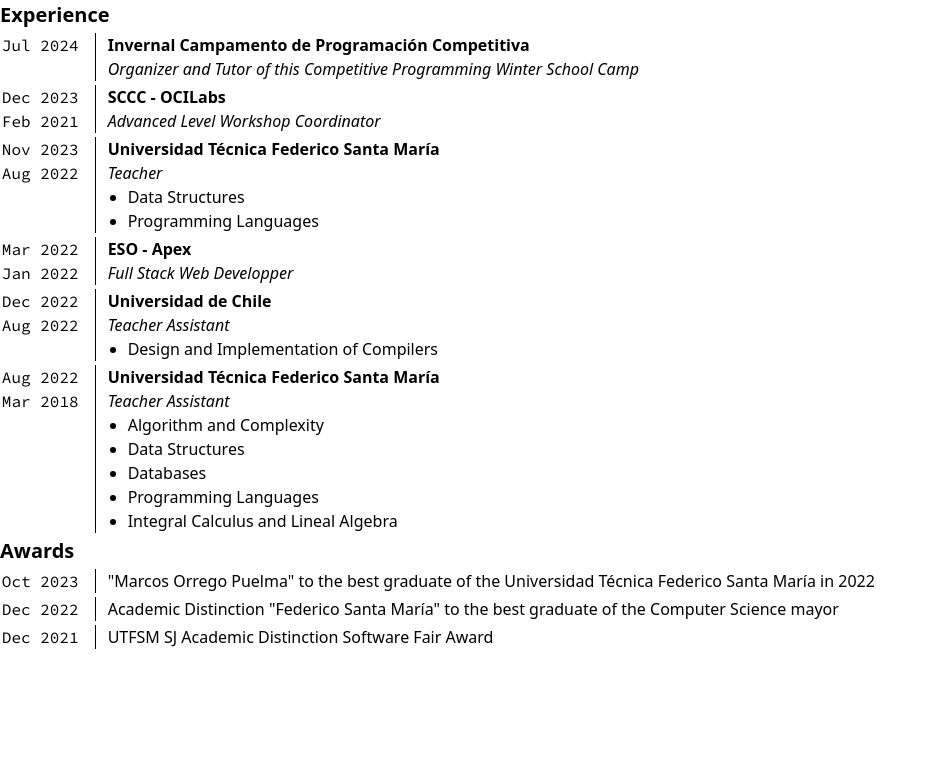
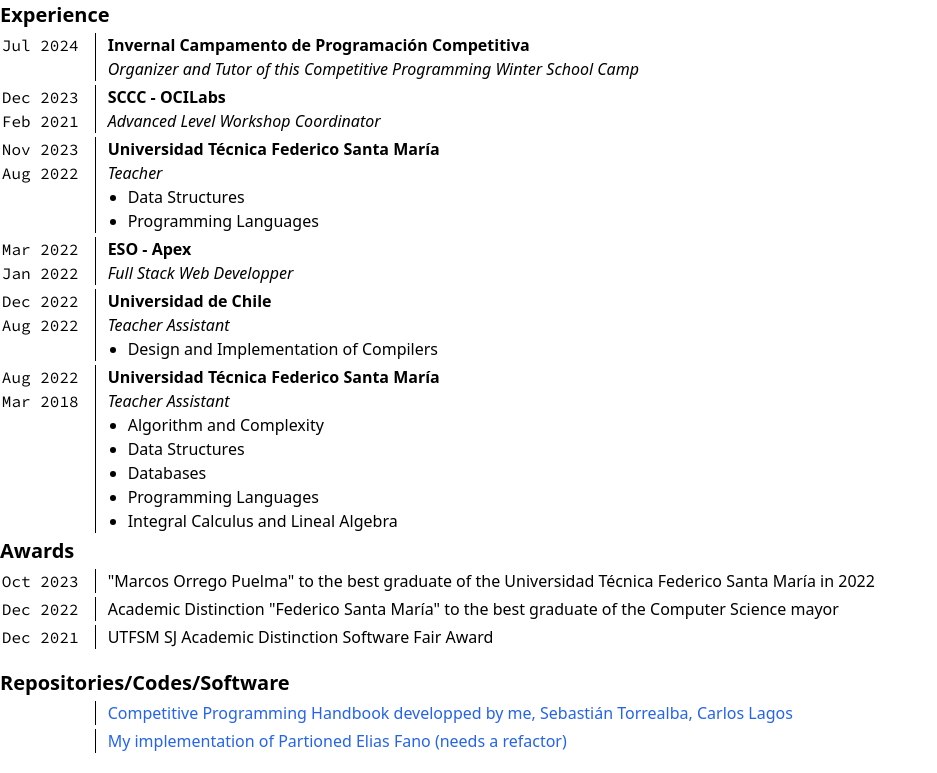
Before and after one commit to Yhatoh/yhatoh.github.io, a plain HTML site: page index.html in a window 1280 px wide. Shown: the part 603-1376 px from the top of the page, without its empty margins (0-937 px from the left). Before the commit the page ends 1272 px from the top, so only its background shows below. Drawn offline with nearby package versions, Linux system fonts and the light colour scheme.

Commit message:
add repositories section

```diff
--- a/index.html
+++ b/index.html
@@ -201,6 +201,26 @@
 
     </div>
 
+    <h2 class="font-bold text-xl"> Repositories/Codes/Software </h2>
+
+      <div class="grid grid-cols-12 gap-3 my-1">
+        <div class="col-span-1 border-r border-black">
+        </div>
+        <div class="col-span-11">
+          <h2><a class="text-blue-600" href="https://github.com/ProgramacionCompetitivaUTFSM/Handbook-USM/tree/master">Competitive
+              Programming Handbook developped by me, Sebastián Torrealba, Carlos Lagos</a></h2>
+        </div>
+      </div>
+
+      <div class="grid grid-cols-12 gap-3 my-1">
+        <div class="col-span-1 border-r border-black">
+          <p class="fecha"></p>
+        </div>
+        <div class="col-span-11">
+          <h2><a class="text-blue-600" href="https://github.com/Yhatoh/PEF">My implementation of Partioned Elias Fano (needs a refactor)</a></h2>
+        </div>
+      </div>
+    </div>
     <!-- End! -->
     <div class="my-5"></div>
 
```
